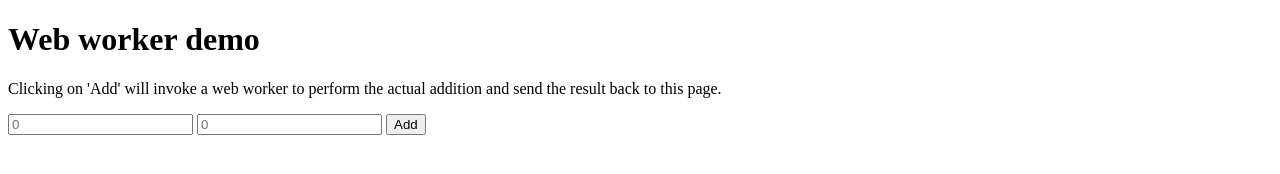
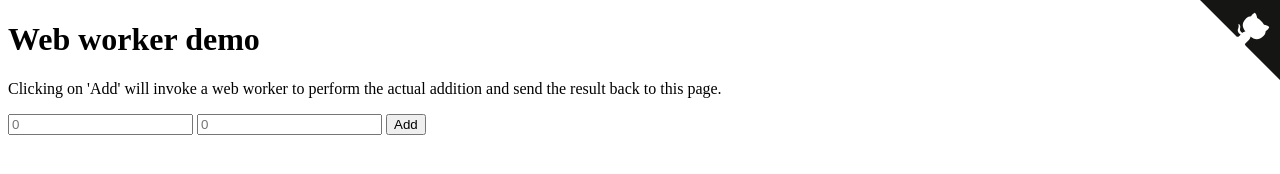
Before and after one commit to sajadtorkamani/web-worker-demo, a website built with Parcel: page index.html in a window 1280 px wide. Built offline with nearby package versions, Linux system fonts and the light colour scheme.

Commit message:
Add GitHub banner

```diff
--- a/index.html
+++ b/index.html
@@ -18,6 +18,44 @@
 
     <p id="result"></p>
 
+    <!-- Right side, white on black -->
+    <div class="version">
+      <div class="demo version-section">
+        <a
+          href="https://github.com/sajadtorkamani/web-worker-demo"
+          class="github-corner"
+          aria-label="View source on GitHub"
+        >
+          <svg
+            width="80"
+            height="80"
+            viewBox="0 0 250 250"
+            style="
+              fill: #151513;
+              color: #fff;
+              position: absolute;
+              top: 0;
+              border: 0;
+              right: 0;
+            "
+            aria-hidden="true"
+          >
+            <path d="M0,0 L115,115 L130,115 L142,142 L250,250 L250,0 Z"></path>
+            <path
+              d="M128.3,109.0 C113.8,99.7 119.0,89.6 119.0,89.6 C122.0,82.7 120.5,78.6 120.5,78.6 C119.2,72.0 123.4,76.3 123.4,76.3 C127.3,80.9 125.5,87.3 125.5,87.3 C122.9,97.6 130.6,101.9 134.4,103.2"
+              fill="currentColor"
+              style="transform-origin: 130px 106px;"
+              class="octo-arm"
+            ></path>
+            <path
+              d="M115.0,115.0 C114.9,115.1 118.7,116.5 119.8,115.4 L133.7,101.6 C136.9,99.2 139.9,98.4 142.2,98.6 C133.8,88.0 127.5,74.4 143.8,58.0 C148.5,53.4 154.0,51.2 159.7,51.0 C160.3,49.4 163.2,43.6 171.4,40.1 C171.4,40.1 176.1,42.5 178.8,56.2 C183.1,58.6 187.2,61.8 190.9,65.4 C194.5,69.0 197.7,73.2 200.1,77.6 C213.8,80.2 216.3,84.9 216.3,84.9 C212.7,93.1 206.9,96.0 205.4,96.6 C205.1,102.4 203.0,107.8 198.3,112.5 C181.9,128.9 168.3,122.5 157.7,114.1 C157.9,116.9 156.7,120.9 152.7,124.9 L141.0,136.5 C139.8,137.7 141.6,141.9 141.8,141.8 Z"
+              fill="currentColor"
+              class="octo-body"
+            ></path></svg
+        ></a>
+      </div>
+    </div>
+
     <script src="src/index.js"></script>
   </body>
 </html>
```
